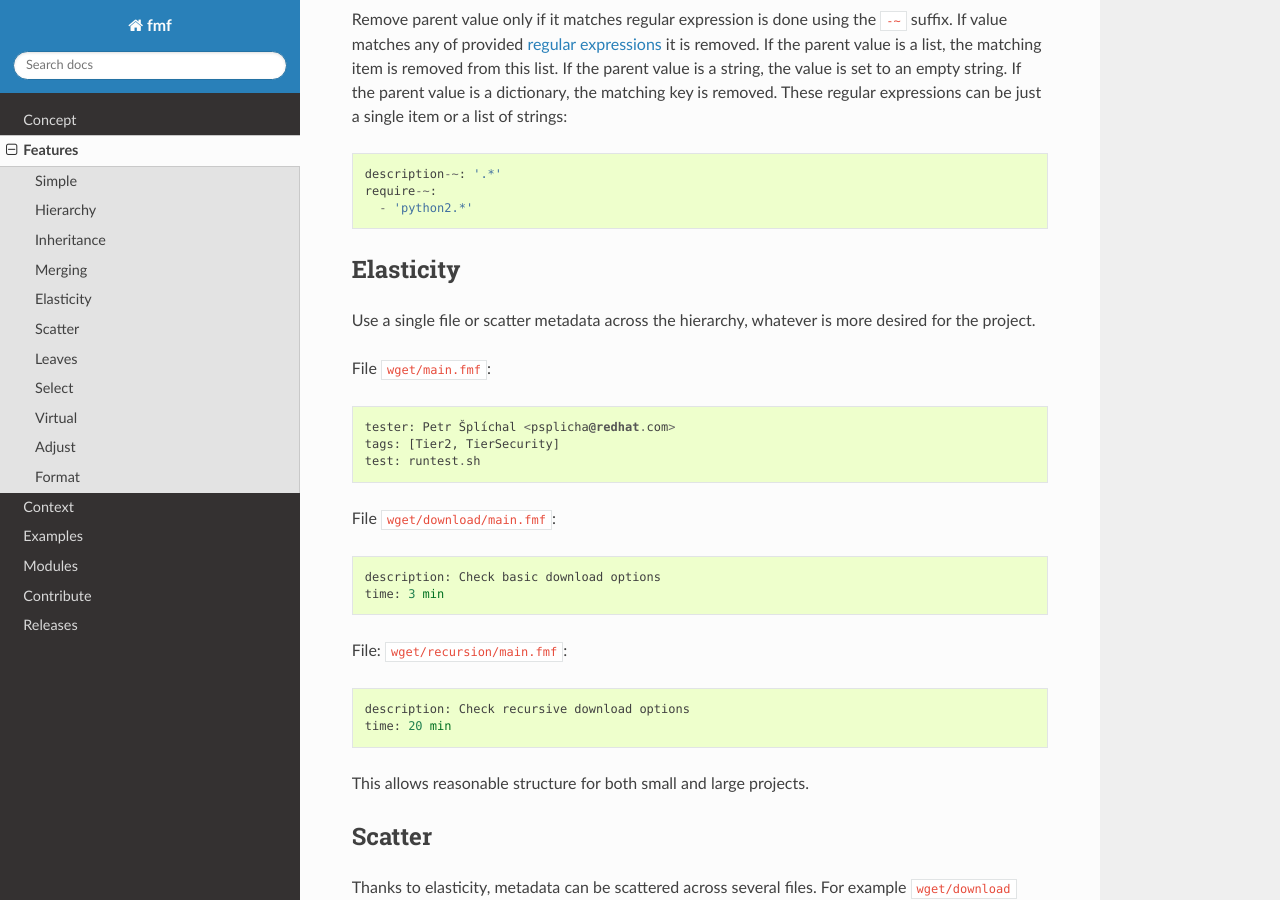
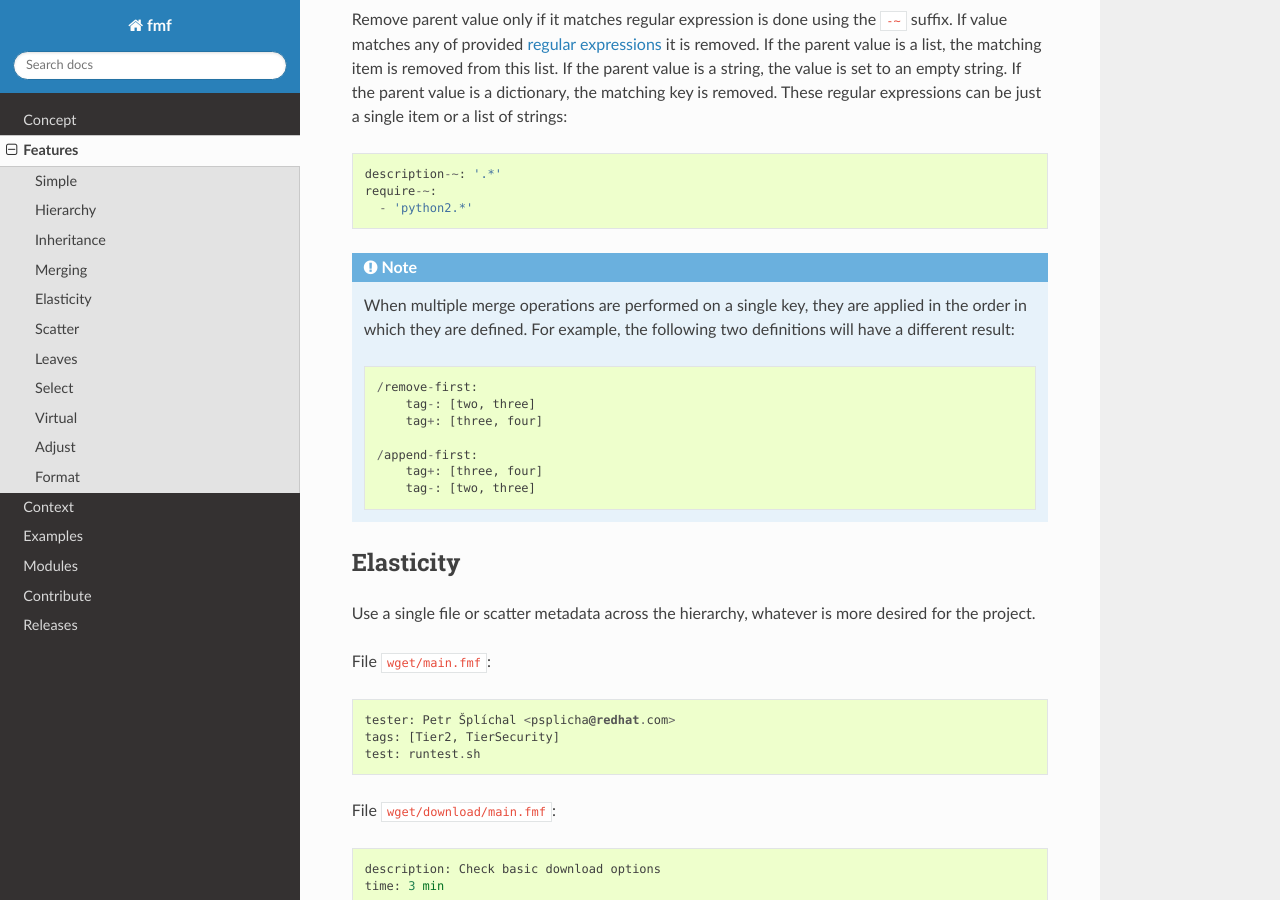
Before and after one commit to teemtee/fmf, a Sphinx documentation site: the page built from docs/features.rst, in a window 1280 px wide and 900 px high, scrolled down 4063 px. Built offline with Sphinx 7.4.7 and the Read the Docs theme 3.1.0, drawn with Linux system fonts in a browser that asks for light colours.

Commit message:
Keep order of the operation when merging values
When inheriting, do not sort the keys but apply the merging
operation in the original order provided by the user.

Fix #232.

```diff
--- a/docs/features.rst
+++ b/docs/features.rst
@@ -218,6 +218,21 @@ strings::
 
 __ https://docs.python.org/3/library/re.html#regular-expression-syntax
 
+.. note::
+
+    When multiple merge operations are performed on a single key,
+    they are applied in the order in which they are defined. For
+    example, the following two definitions will have a different
+    result::
+
+        /remove-first:
+            tag-: [two, three]
+            tag+: [three, four]
+
+        /append-first:
+            tag+: [three, four]
+            tag-: [two, three]
+
 
 Elasticity
 ~~~~~~~~~~~~~~~~~~~~~~~~~~~~~~~~~~~~~~~~~~~~~~~~~~~~~~~~~~~~~~~~~~
```
Also changed, not shown: 3 other files.
